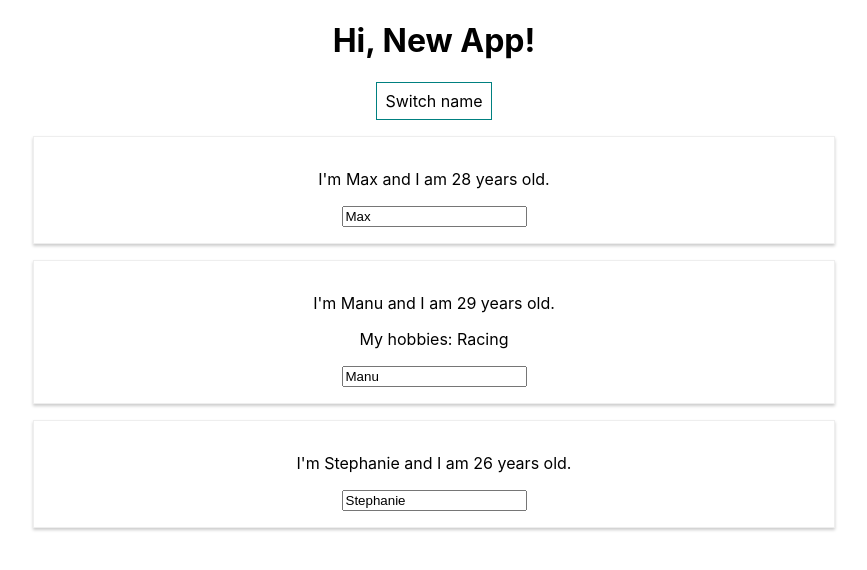
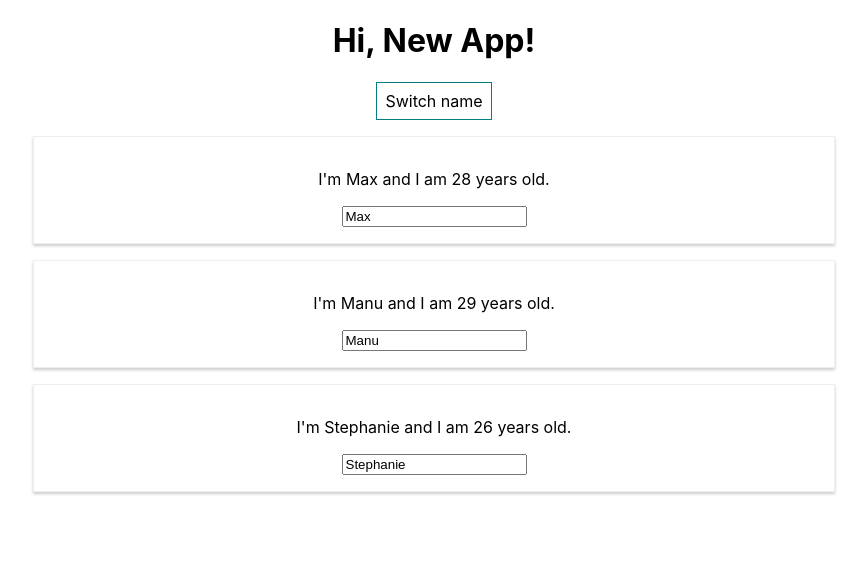
Before and after one commit to gsim2345/react-complete-guide, a React (Create React App) app: page / in a window 1280 px wide. Both pictures are taken after a click on the button "Switch name". Shown: the top 570 px of the page, without its empty margins (206-1073 px from the left). Built offline with nearby package versions, Linux system fonts and the light colour scheme.

Commit message:
Added dynamic list rendering and events on listitems

```diff
--- a/src/App.js
+++ b/src/App.js
@@ -5,36 +5,53 @@
 class App extends Component {
   state = {
     persons: [
-      {name: "Max", age: 28},
-      {name: "Manu", age: 29},
-      {name: "Stephanie", age: 26}
+      {id: "id1", name: "Max", age: 28},
+      {id: "id2", name: "Manu", age: 29},
+      {id: "id3", name: "Stephanie", age: 26}
     ],
     otherState: 'some other value',
     showPersons: false
   }
 
-  switchNameHandler = (newName) => {
-    this.setState({
-      persons: [
-        {name: newName, age: 28},
-        {name: "Manu", age: 29},
-        {name: "Stephanie", age: 27}
-      ]});
-  }
+  nameChangedHandler = (event, id) => {
+    // find out which index belongs to that id parameter
+    const personIndex = this.state.persons.findIndex((p) => {
+      return p.id === id
+    });
 
-  nameChangedHandler = (event) => {
-    this.setState({
-      persons: [
-        {name: "Max", age: 28},
-        {name: event.target.value, age: 29},
-        {name: "Stephanie", age: 26}
-      ]});
+    //copying the object with the spread operator
+    const person = {
+      ...this.state.persons[personIndex]
+    }
+    // old version:
+    //const person = Object.assign({}, this.state.persons[personIndex]);
+
+    // the updated person's name
+    person.name = event.target.value;
+
+    // copying persons with the spread operator
+    const persons = [...this.state.persons];
+    // updating the one that needs change
+    persons[personIndex] = person;
+    // setting the new state
+    this.setState({persons: persons});
+
   }
 
   togglePersonHandler = () => {
     const doesShow = this.state.showPersons;
-    console.log(doesShow);
     this.setState({showPersons: !doesShow});
+  }
+
+  deletePersonHandler = (personIndex) => {
+    // create a mutable copy of person
+    //const persons = this.state.persons.slice();
+    // or we can use the spread operator
+    const persons = [...this.state.persons];
+    //remove this element from persons
+    persons.splice(personIndex, 1);
+    // update the state accordingly
+    this.setState({persons: persons});
   }
 
 
@@ -47,29 +64,31 @@
       cursor: "pointer"
     };
 
+    let persons = null;
+    //if (this.state.showPersons == true)
+    if (this.state.showPersons) {
+      persons = (
+        <div>
+          { this.state.persons.map((person, index) => {
+            return <Person
+            name={person.name}
+            age={person.age}
+            key={person.id}
+            click={() => this.deletePersonHandler(index)}
+            changed={(event) => this.nameChangedHandler(event, person.id)}
+            />
+            })
+          }
+        </div>
+      )
+    }
+
     return (
       <div className="App">
         <h1>Hi, New App!</h1>
         <button style={style}
           onClick={this.togglePersonHandler}>Switch name</button>
-        {
-        this.state.showPersons ?
-          <div>
-            <Person
-              name={this.state.persons[0].name}
-              age={this.state.persons[0].age}>
-            </Person>
-            <Person
-              name={this.state.persons[1].name}
-              age={this.state.persons[1].age}
-              click={this.switchNameHandler.bind(this, "Max!")}
-              changed={this.nameChangedHandler}>My hobbies: Racing</Person>
-            <Person
-              name={this.state.persons[2].name}
-              age={this.state.persons[2].age}>
-            </Person>
-          </div> : null
-      }
+          {persons}
       </div>
     );
   }
```
